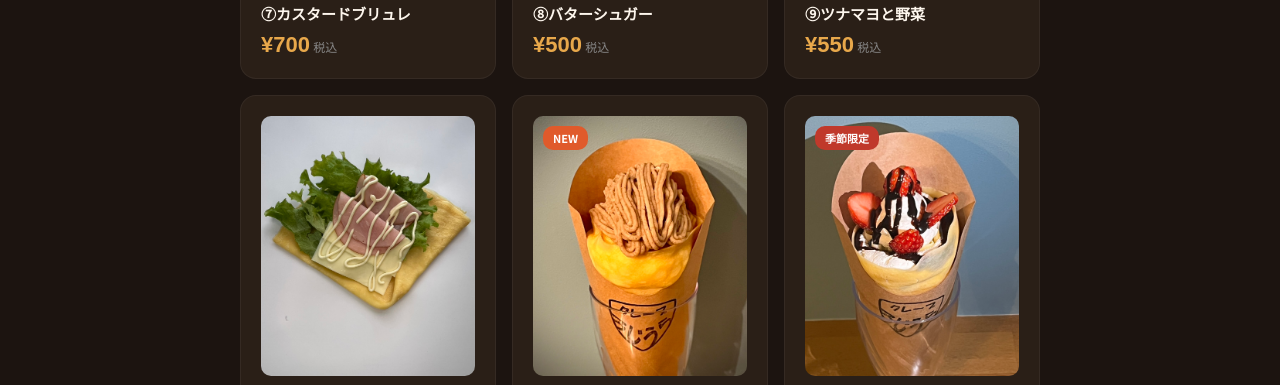
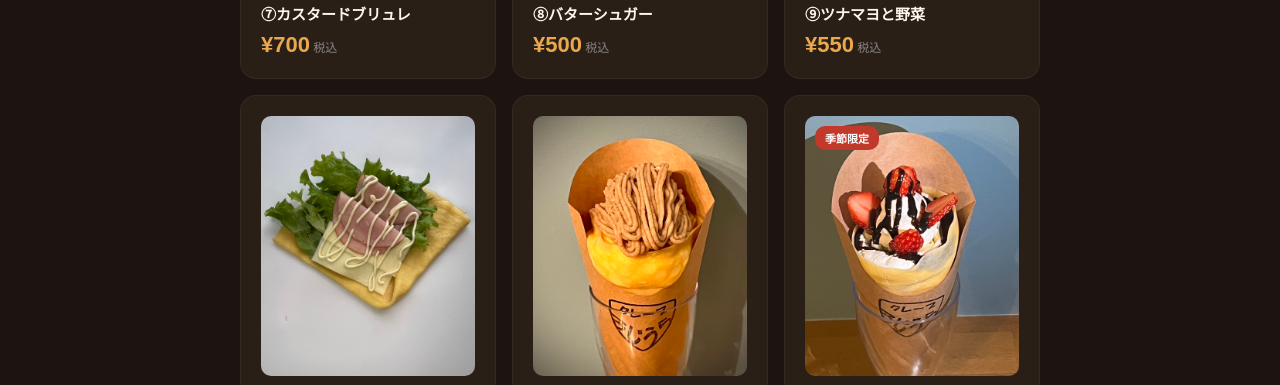
Before and after one commit to ka2kichig-star/rodjiura, a plain HTML site: page index.html in a window 1280 px wide. Shown: the part 2707-3092 px from the top of the page. Drawn offline with Linux system fonts and the light colour scheme; no server answers; a web font is replaced by a local one.

Commit message:
Update index.html

```diff
--- a/index.html
+++ b/index.html
@@ -398,10 +398,7 @@ footer p{font-size:11px;color:#666;margin-top:16px;}
           <div class="menu-price">¥600<small> 税込</small></div>
         </div>
         <div class="menu-card">
-          <div style="position:relative;">
-            <img src="IMG_2289.jpeg" class="menu-card-img" alt="マロンモンブランクリーム">
-            <div style="position:absolute;top:10px;left:10px;background:#e05a2b;color:#fff;font-size:11px;font-weight:700;padding:4px 10px;border-radius:10px;">NEW</div>
-          </div>
+          <img src="IMG_2289.jpeg" class="menu-card-img" alt="マロンモンブランクリーム">
           <div class="menu-num">No.11</div>
           <div class="menu-name">⑪マロンモンブランクリーム</div>
           <div class="menu-price">¥700<small> 税込</small></div>
```
